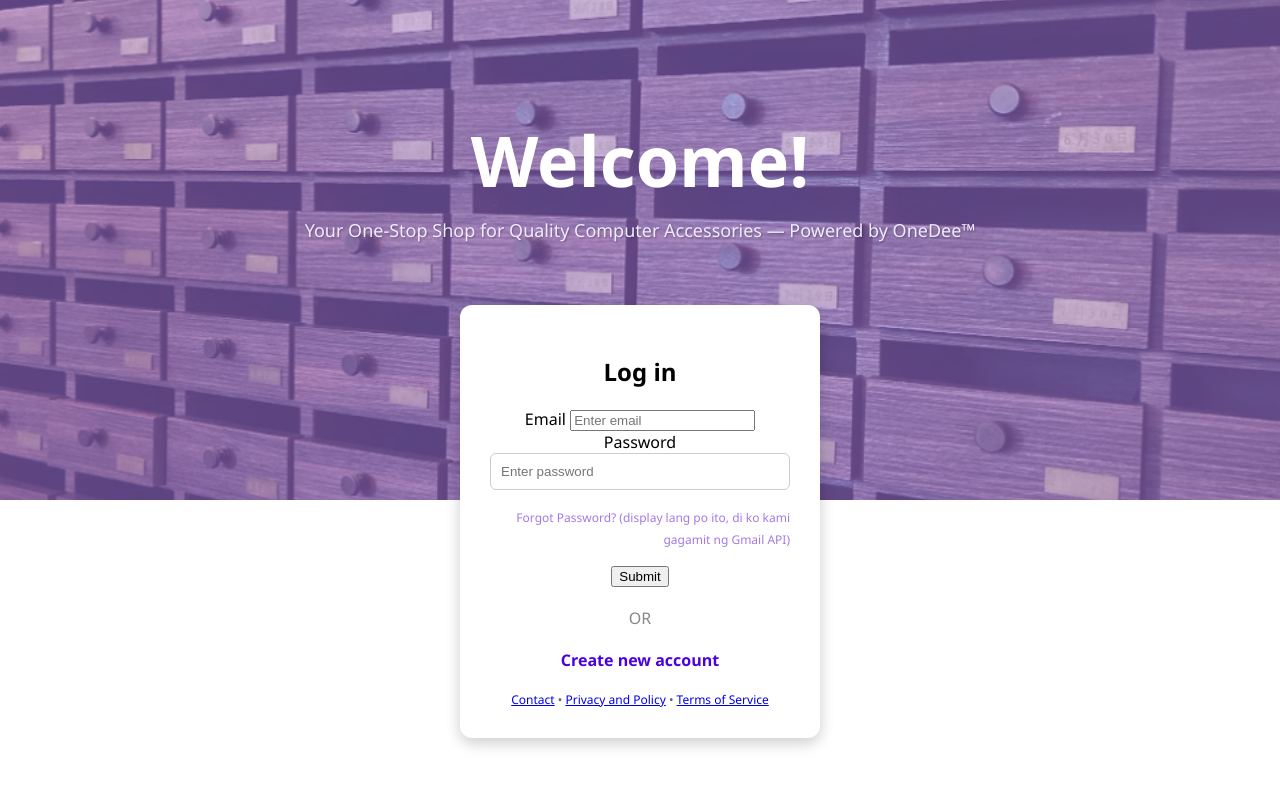
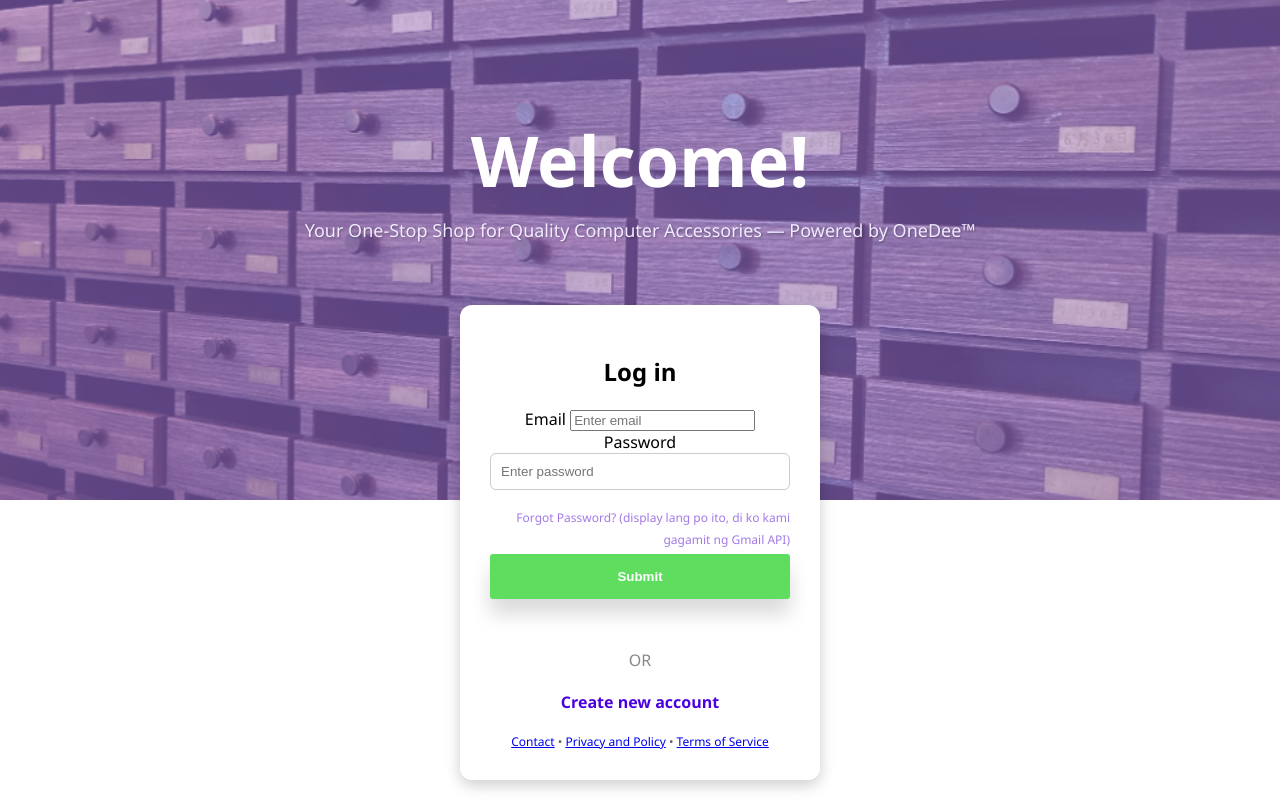
Before and after one commit to ZieksQ/ITEC_FinalProject, a Python web app: template website/templates/login.html in a window 1280 px wide. Before the commit the page ends 748 px from the top, so only its background shows below. Run offline with Jinja, Linux system fonts and the light colour scheme; the template is opened without the code that fills it, so the values that code supplies are empty, except form fields; form fields are guessed from the names that the template uses.

Commit message:
css in login

```diff
--- a/website/static/src/login.css
+++ b/website/static/src/login.css
@@ -13,6 +13,7 @@ body {
   color: white;
   overflow: hidden;
 }
+
 .header-overlay {
   position: absolute;
   top: 0;
@@ -38,17 +39,19 @@ body {
   top: 10%;
   transform: translateY(-50%);
 }
+
 .text-container h1 {
   font-size: 70px;
   font-weight: 800;
   margin-bottom: 10px;
 }
+
 .subheading {
   font-size: 18px;
   font-weight: 500;
   margin-top: 10px;
   color: #f0eaff;
-  text-shadow: 1px 1px 2px rgba(0,0,0,0.3);
+  text-shadow: 1px 1px 2px rgba(0, 0, 0, 0.3);
 }
 
 .login-box {
@@ -57,14 +60,16 @@ body {
   margin: -195px auto 30px auto;
   padding: 30px;
   border-radius: 12px;
-  box-shadow: 0 5px 15px rgba(0,0,0,0.2);
+  box-shadow: 0 5px 15px rgba(0, 0, 0, 0.2);
   text-align: center;
   position: relative;
   z-index: 5;
 }
+
 .login-box h2 {
   margin-bottom: 20px;
 }
+
 .login-box input[type="text"],
 .login-box input[type="password"] {
   width: 100%;
@@ -74,6 +79,7 @@ body {
   border-radius: 6px;
   box-sizing: border-box;
 }
+
 .login-box button {
   background: #a379e7;
   color: white;
@@ -88,6 +94,7 @@ body {
   text-align: right;
   margin-bottom: 15px;
 }
+
 .forgot a {
   color: #a379e7;
   text-decoration: none;
@@ -150,6 +157,7 @@ body {
   gap: 10px;
   margin-bottom: 15px;
 }
+
 .name-fields input {
   flex: 1;
   padding: 12px;
@@ -177,9 +185,11 @@ body {
   font-size: 12px;
   margin-bottom: 20px;
 }
+
 .checkbox-container input {
   margin-right: 6px;
 }
+
 .checkbox-container label a {
   color: #4a00e0;
   text-decoration: none;
@@ -202,11 +212,13 @@ body {
   margin-top: 15px;
   font-size: 14px;
 }
+
 .login-link a {
   color: #4a00e0;
   font-weight: bold;
   text-decoration: none;
 }
+
 .flash-message.error {
   background-color: #ffd6d6;
   color: #a00;
@@ -216,12 +228,14 @@ body {
   background-color: #00f000c0;
   color: #a00;
 }
+
 .header-overlay img {
   width: 100%;
   height: 100%;
   object-fit: cover;
   opacity: 0.5;
 }
+
 .header-overlay {
   position: absolute;
   top: 0;
@@ -231,3 +245,17 @@ body {
   background-color: rgba(92, 0, 250, 0.5);
   z-index: 1;
 }
+
+.login-box.button {
+  background-color: rgb(94, 221, 94);
+  color: white;
+  font-size: irem;
+  font-weight: bold;
+  border: none;
+  padding: 15px;
+  width: 100%;
+  border-radius: 3px;
+  cursor: pointer;
+  transition: all 0.15s;
+  box-shadow: 0 15px 20px rgba(0, 0, 0, 0.15);
+}
--- a/website/templates/login.html
+++ b/website/templates/login.html
@@ -44,7 +44,7 @@
       <div class="forgot">
         <a href="#">Forgot Password? (display lang po ito, di ko kami gagamit ng Gmail API) </a>
       </div>
-      {{ form.submit() }}
+      {{ form.submit( class_="login-box button") }}
     </form>
     <div class="divider">OR</div>
     <a href="{{ url_for('auth.sign_in') }}" class="register">Create new account</a>
--- a/website/templates/signup.html
+++ b/website/templates/signup.html
@@ -67,7 +67,7 @@
             href="{{ url_for('views.privacy') }}">Privacy Policy</a>.</label>
       </div>
 
-      {{ form.submit() }}
+      {{ form.submit( class_="login-box button" ) }}
       <div class="divider">OR</div>
       <a href="{{ url_for('auth.login') }}" class="register">Login to new account</a>
 
```
